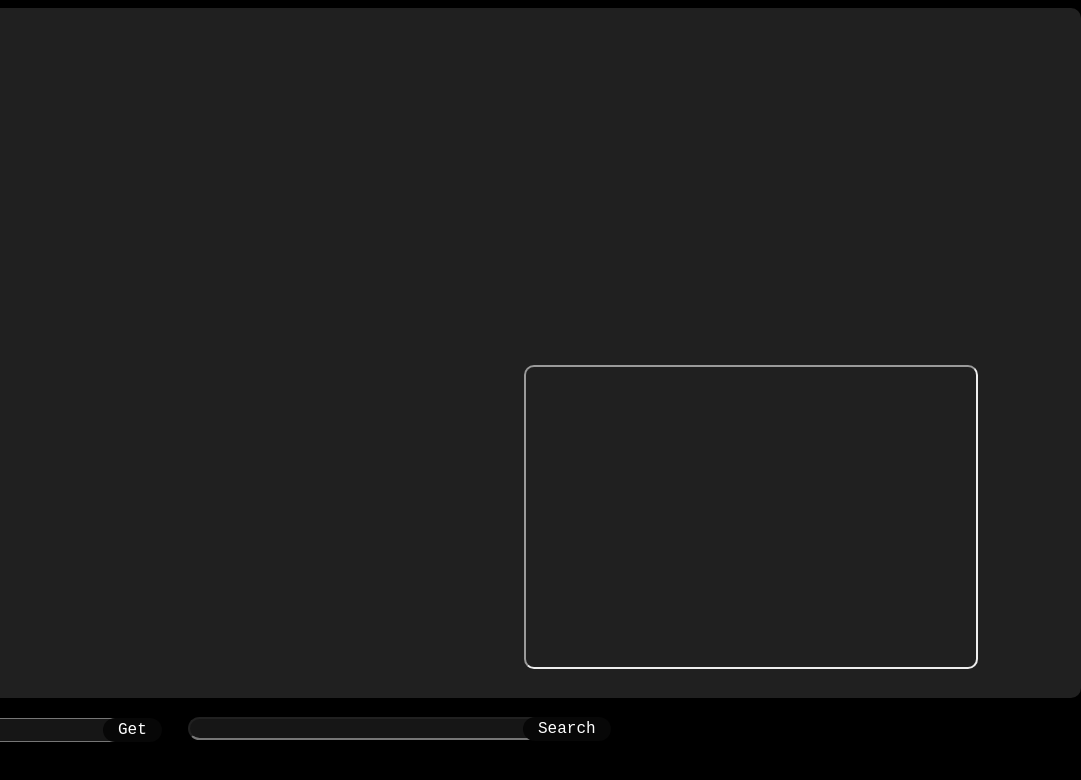
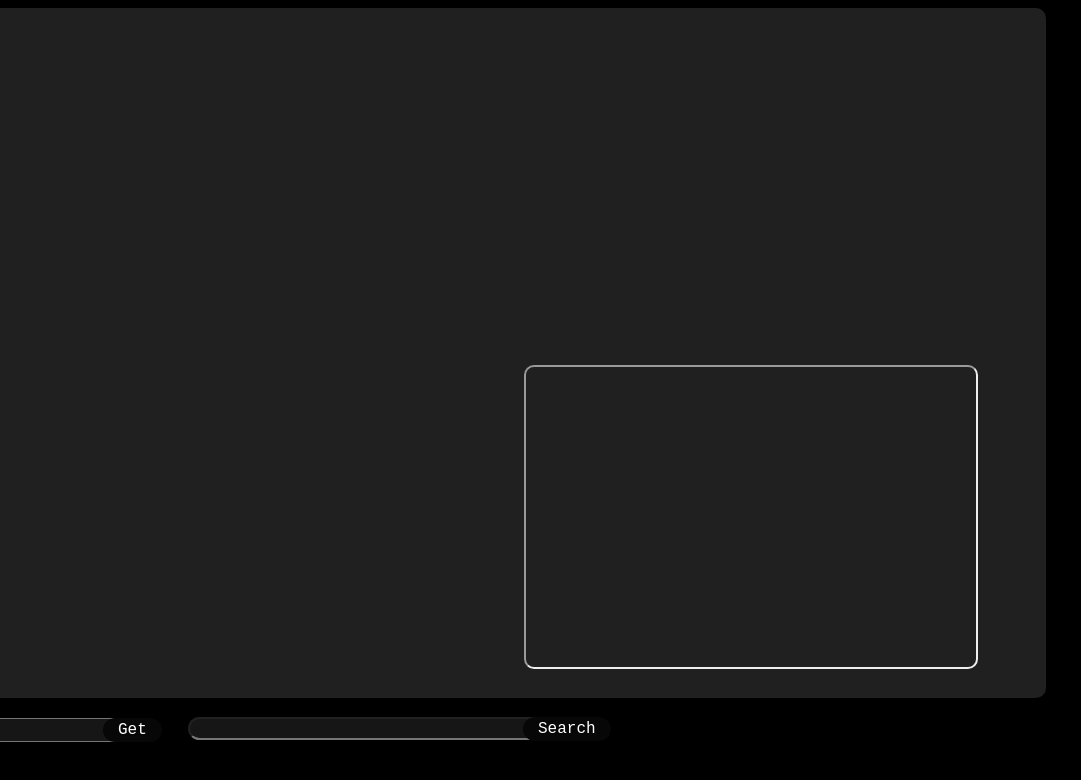
Before and after one commit to SchitzoBippoTheCoder/API_Project, a website: page index.html in a window 1280 px wide. Shown: the full height of the page, 262-1343 px from the left, 1081 px wide, since content can reach past the window. Drawn offline with nearby package versions, Linux system fonts and the light colour scheme.

Commit message:
Modified width of background image

```diff
--- a/style.css
+++ b/style.css
@@ -131,7 +131,7 @@ body {
 
     border-radius: 10px;
 
-    width: 1335px;
+    width: 1300px;
     height: 690px;
 }
 
```
